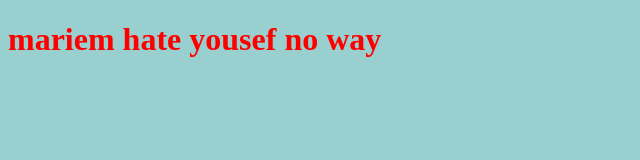
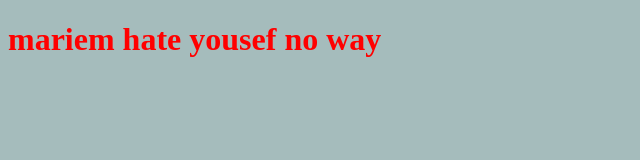
Before and after one commit to yousef-279/git_iti, a plain HTML site: page index.html in a window 1280 px wide. Shown: the whole page, without its empty margins (0-640 px from the left). Drawn offline with Linux system fonts and the light colour scheme.

Commit message:
background

```diff
--- a/style.css
+++ b/style.css
@@ -2,5 +2,5 @@ h1{
     color: red;
 }
 body{
-    background-color: rgb(154, 207, 207);
+    background-color: rgb(165, 188, 188);
 }
```
